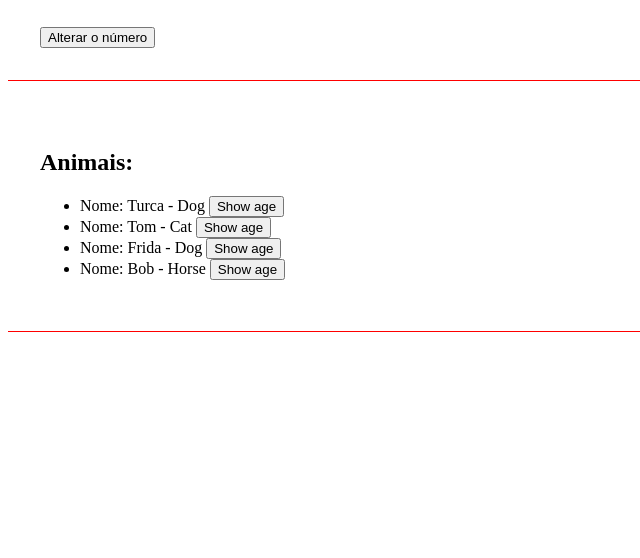
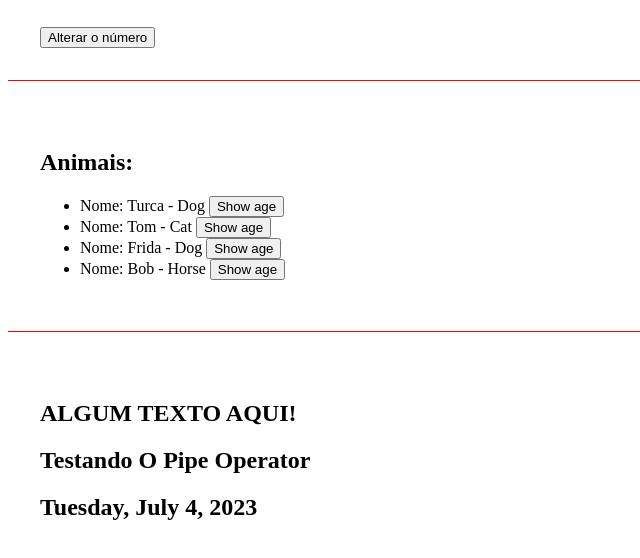
Before and after one commit to Caio-Alves/projeto-moment, an Angular app in the folder moment-project/: page / in a window 1280 px wide. Shown: the part 1238-1796 px from the top of the page, without its empty margins (0-640 px from the left). Built offline with nearby package versions, Linux system fonts and the light colour scheme.

Commit message:
feat: Pipe operators

```diff
--- a/moment-project/src/app/app.component.html
+++ b/moment-project/src/app/app.component.html
@@ -7,3 +7,4 @@
 <app-eventos></app-eventos>
 <app-emitter></app-emitter>
 <app-list-render></app-list-render>
+<app-pipes></app-pipes>
--- a/moment-project/src/app/app.module.ts
+++ b/moment-project/src/app/app.module.ts
@@ -11,6 +11,7 @@
 import { EmitterComponent } from './components/emitter/emitter.component';
 import { ChangeNumberComponent } from './components/change-number/change-number.component';
 import { ListRenderComponent } from './components/list-render/list-render.component';
+import { PipesComponent } from './components/pipes/pipes.component';
 
 @NgModule({
   declarations: [
@@ -23,6 +24,7 @@
     EmitterComponent,
     ChangeNumberComponent,
     ListRenderComponent,
+    PipesComponent,
   ],
   imports: [
     BrowserModule,
--- /dev/null
+++ b/moment-project/src/app/components/pipes/pipes.component.html
@@ -0,0 +1,5 @@
+<div class="class">
+    <h2>{{"Algum texto aqui!" | uppercase }}</h2>
+    <h2>{{someText | titlecase}}</h2>
+    <h2>{{today | date: "fullDate"}}</h2>
+</div>
--- /dev/null
+++ b/moment-project/src/app/components/pipes/pipes.component.ts
@@ -0,0 +1,13 @@
+import { Component } from '@angular/core';
+
+@Component({
+  selector: 'app-pipes',
+  templateUrl: './pipes.component.html',
+  styleUrls: ['./pipes.component.css']
+})
+export class PipesComponent {
+  someText = 'TESTANDO O PIPE OPERATOR';
+
+  today = new Date();
+
+}
```
Also changed, not shown: moment-project/src/app/components/pipes/pipes.component.css (added), 1 other file (tests, documents, lock files or other folders).
